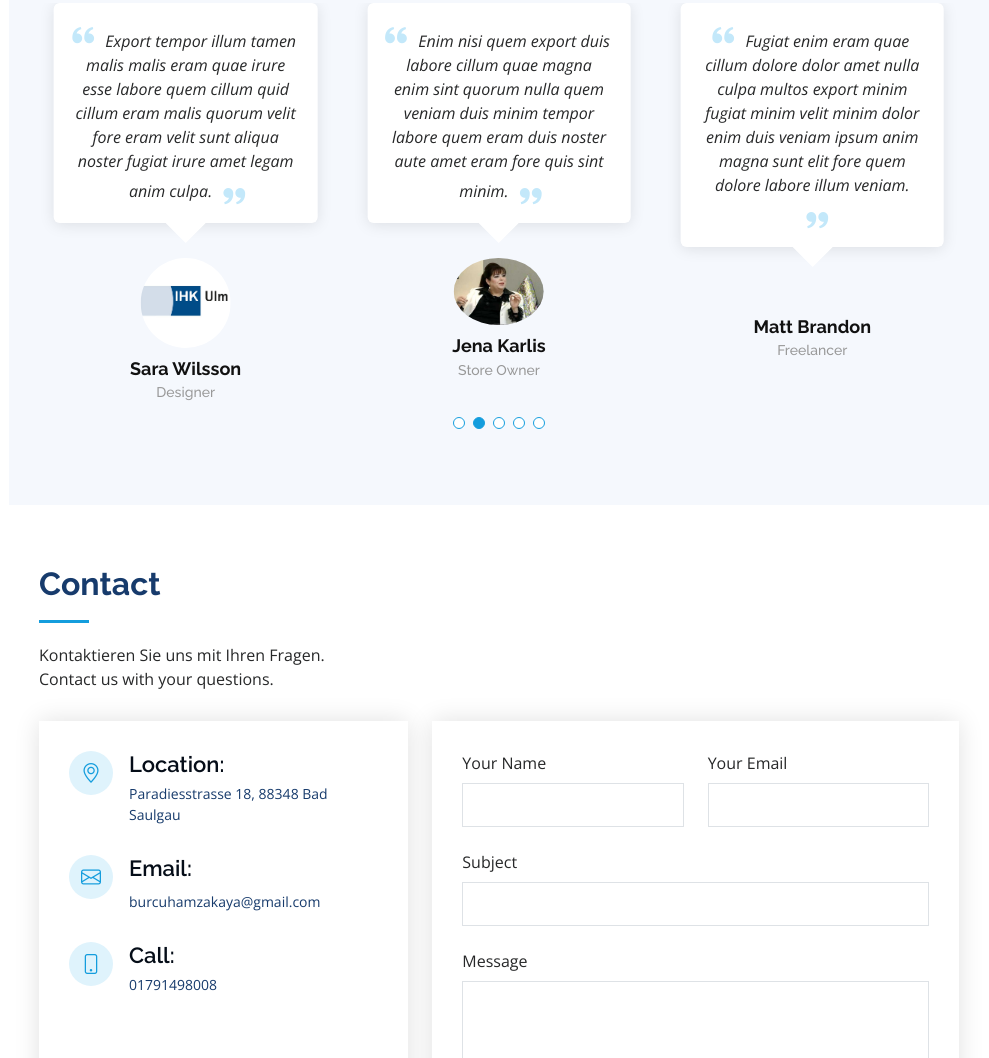
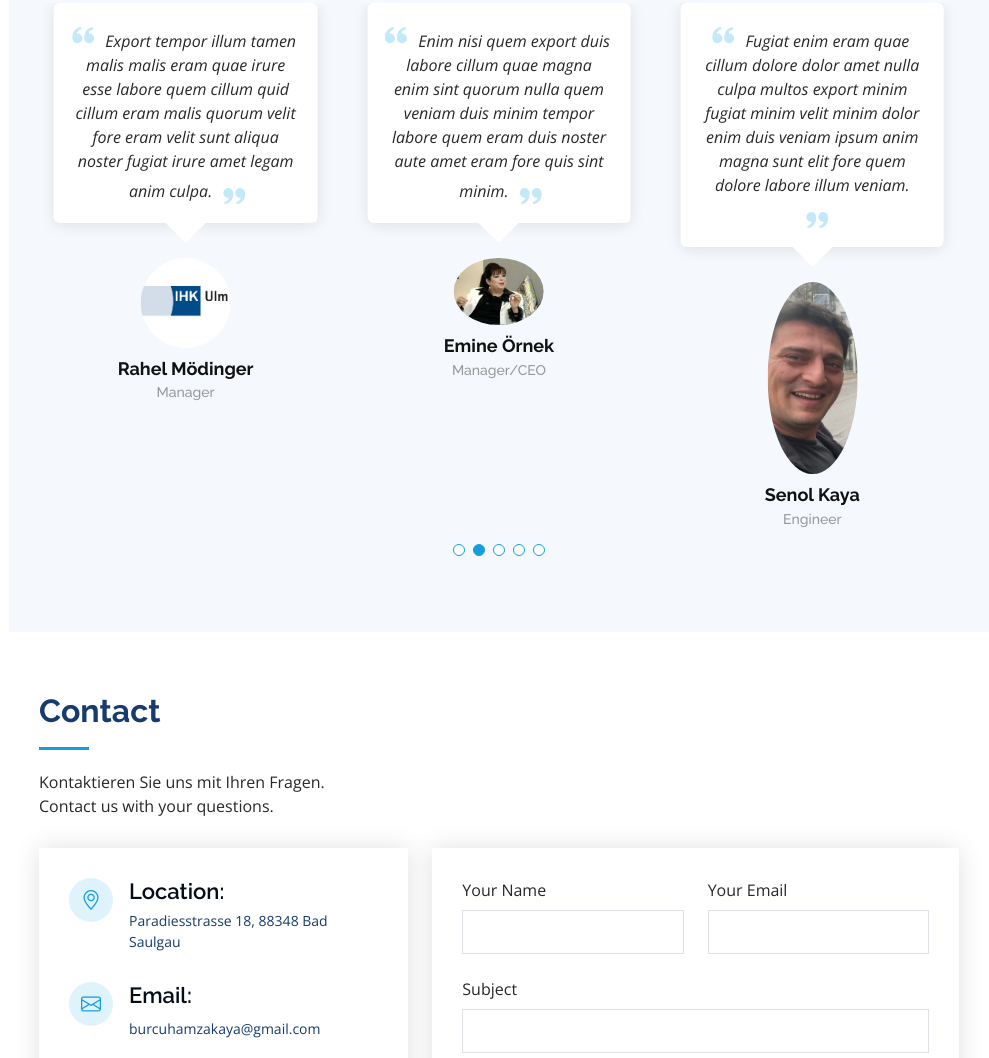
Before and after one commit to kayaburcu/kayaburcu.github.io, a plain HTML site: page index.html in a window 1280 px wide. Shown: the part 5567-6625 px from the top of the page, without its empty margins (291-1280 px from the left). Drawn offline with nearby package versions, Linux system fonts and the light colour scheme; grey boxes are pictures that could not be loaded.

Commit message:
foto düzenleme

```diff
--- a/index.html
+++ b/index.html
@@ -879,8 +879,8 @@
                     class="testimonial-img"
                     alt=""
                   />
-                  <h3>Sara Wilsson</h3>
-                  <h4>Designer</h4>
+                  <h3>Rahel Mödinger</h3>
+                  <h4>Manager</h4>
                 </div>
               </div>
               <!-- End testimonial item -->
@@ -903,8 +903,8 @@
                     class="testimonial-img"
                     alt=""
                   />
-                  <h3>Jena Karlis</h3>
-                  <h4>Store Owner</h4>
+                  <h3>Emine Örnek</h3>
+                  <h4>Manager/CEO</h4>
                 </div>
               </div>
               <!-- End testimonial item -->
@@ -928,8 +928,8 @@
                     class="testimonial-img"
                     alt=""
                   />
-                  <h3>Matt Brandon</h3>
-                  <h4>Freelancer</h4>
+                  <h3>Senol Kaya</h3>
+                  <h4>Engineer</h4>
                 </div>
               </div>
               <!-- End testimonial item -->
```
Also changed, not shown: assets/img/testimonials/testimonials-1.jpg (renamed from assets/img/testimonials/testimonials-1.png), assets/img/testimonials/testimonials-4.jpg (renamed from assets/img/testimonials/testimonials-4.jpeg), assets/img/testimonials/testimonials-5.jpg (renamed from assets/img/testimonials/testimonials-5.png).
